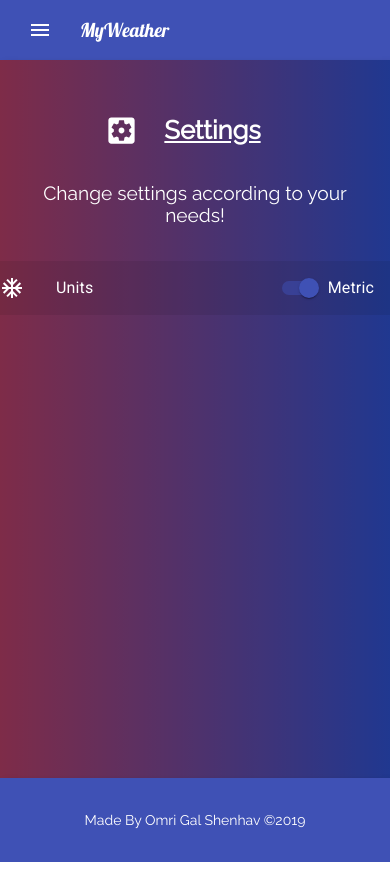
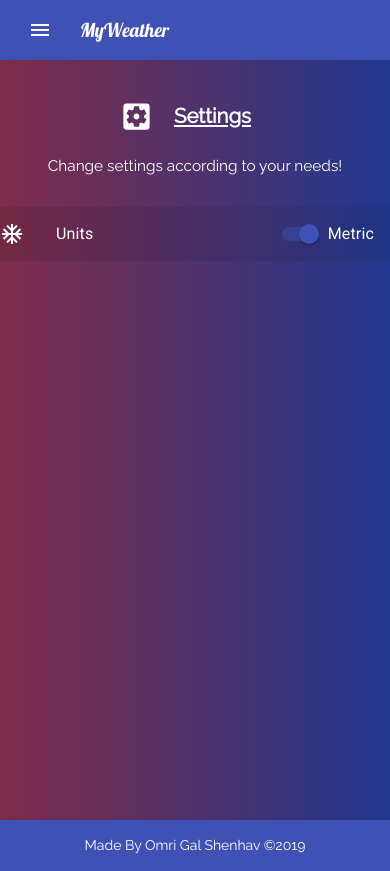
Before and after one commit to OmriGalShen/my-weather, a React (Create React App) app: page /settings in a window 390 px wide. Built offline with nearby package versions, Linux system fonts and the light colour scheme.

Commit message:
fix mobile view

```diff
--- a/src/components/app/App.css
+++ b/src/components/app/App.css
@@ -12,7 +12,7 @@
 }
 
 .footer {
-  min-height: 5vh;
+  min-height: 6vh;
   margin: 0;
   padding: 0;
 }
@@ -29,9 +29,6 @@
 
 @media (max-width: 600px) {
   .main-container {
-    min-height: 80vh;
-  }
-  .footer {
-    min-height: 10vh;
+    font-size: 0.8em;
   }
 }
--- a/src/components/content/favorites/Favorites.css
+++ b/src/components/content/favorites/Favorites.css
@@ -9,7 +9,6 @@
   display: flex;
   justify-content: center;
   align-items: center;
-  width: 100%;
   padding: 3em;
   width: 80%;
 }
@@ -43,11 +42,11 @@
 @media (max-width: 600px) {
   .favorites {
     width: 100%;
-    min-height: 80vh;
     font-size: 0.8em;
     padding: 0;
   }
   .favorites-panel {
+    min-height: 90vh;
     border: none;
     width: 100%;
     height: 100%;
--- a/src/components/content/settings/Settings.css
+++ b/src/components/content/settings/Settings.css
@@ -21,11 +21,6 @@
   width: 80%;
   min-height: 80vh;
   color: white;
-  background-image: linear-gradient(
-    178.1deg,
-    rgba(60, 55, 106, 1) 8.5%,
-    rgba(23, 20, 69, 1) 82.4%
-  );
   background: rgba(3, 18, 39, 0.5);
 }
 
@@ -58,7 +53,7 @@
     padding: 0;
   }
   .settings-panel {
-    min-height: 85vh;
+    min-height: 90vh;
     border: none;
     width: 100%;
     height: 100%;
--- a/src/components/content/weather/searcbox/SearchBox.css
+++ b/src/components/content/weather/searcbox/SearchBox.css
@@ -13,6 +13,7 @@
     flex-direction: column;
   }
   .searchbox input {
+    height: 2em;
     width: 80%;
     margin-bottom: 1em;
   }
```
